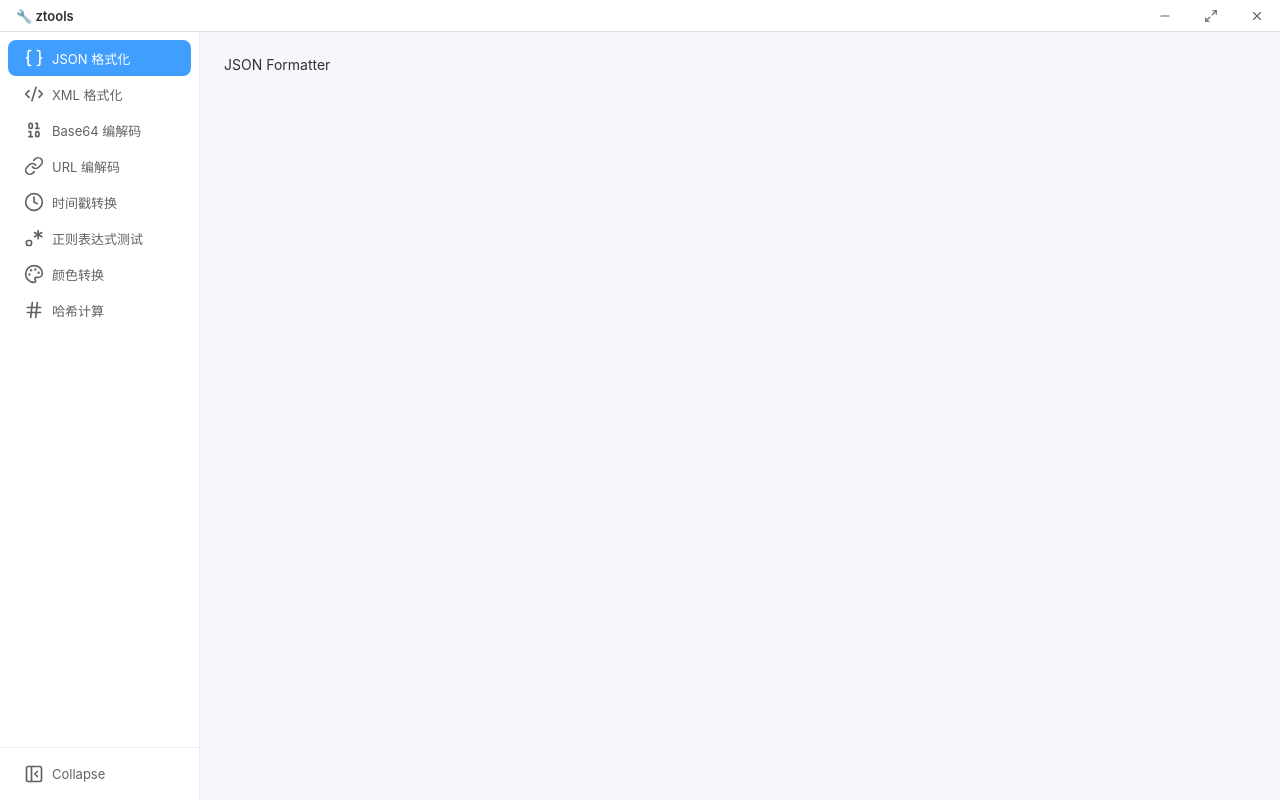
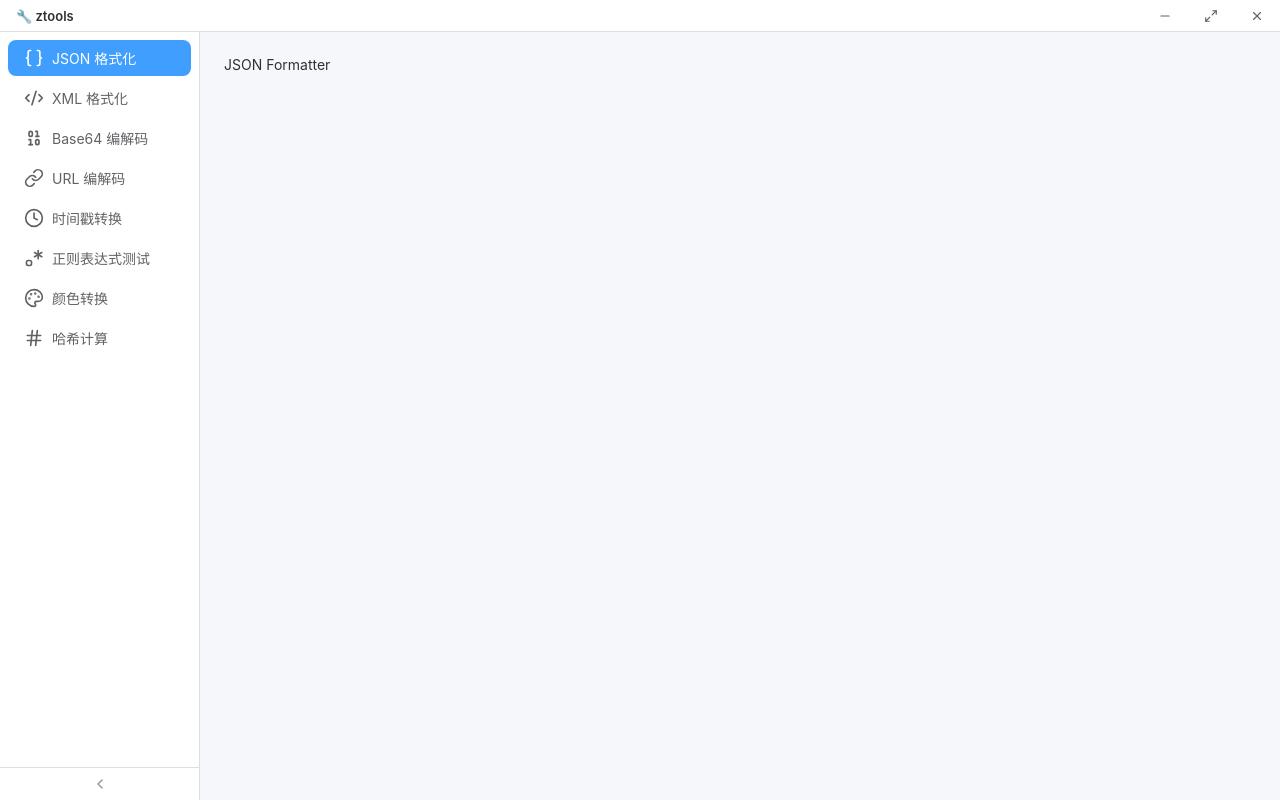
Before and after one commit to zzlhyly/ztools, a Vue app: page /#/json in a window 1280 px wide. Built offline with nearby package versions, Linux system fonts and the light colour scheme.

Commit message:
feat: add sidebar navigation component with 8 tools

```diff
--- a/src/components/Sidebar.vue
+++ b/src/components/Sidebar.vue
@@ -1,7 +1,7 @@
 <script setup lang="ts">
-import { useRouter, useRoute } from 'vue-router'
+import { useRoute, useRouter } from 'vue-router'
+import { useI18n } from 'vue-i18n'
 import { useAppStore } from '@/stores/app'
-import { useI18n } from 'vue-i18n'
 import {
   Braces,
   Code2,
@@ -11,27 +11,36 @@ import {
   Regex,
   Palette,
   Hash,
-  PanelLeftClose,
-  PanelLeftOpen,
+  ChevronLeft,
+  ChevronRight,
 } from 'lucide-vue-next'
+import type { Component } from 'vue'
 
+const route = useRoute()
 const router = useRouter()
-const route = useRoute()
+const { t } = useI18n()
 const appStore = useAppStore()
-const { t } = useI18n()
 
-const tools = [
-  { path: '/json', icon: Braces, labelKey: 'tools.json.name' },
-  { path: '/xml', icon: Code2, labelKey: 'tools.xml.name' },
-  { path: '/base64', icon: Binary, labelKey: 'tools.base64.name' },
-  { path: '/url', icon: Link, labelKey: 'tools.url.name' },
-  { path: '/timestamp', icon: Clock, labelKey: 'tools.timestamp.name' },
-  { path: '/regex', icon: Regex, labelKey: 'tools.regex.name' },
-  { path: '/color', icon: Palette, labelKey: 'tools.color.name' },
-  { path: '/hash', icon: Hash, labelKey: 'tools.hash.name' },
+interface ToolItem {
+  path: string
+  icon: Component
+  key: string
+}
+
+const tools: ToolItem[] = [
+  { path: '/json', icon: Braces, key: 'json' },
+  { path: '/xml', icon: Code2, key: 'xml' },
+  { path: '/base64', icon: Binary, key: 'base64' },
+  { path: '/url', icon: Link, key: 'url' },
+  { path: '/timestamp', icon: Clock, key: 'timestamp' },
+  { path: '/regex', icon: Regex, key: 'regex' },
+  { path: '/color', icon: Palette, key: 'color' },
+  { path: '/hash', icon: Hash, key: 'hash' },
 ]
 
-function navigateTo(path: string) {
+const isActive = (path: string) => route.path === path
+
+const navigateTo = (path: string) => {
   router.push(path)
   appStore.addRecentTool(path)
 }
@@ -39,27 +48,25 @@ function navigateTo(path: string) {
 
 <template>
   <aside class="sidebar" :class="{ collapsed: appStore.sidebarCollapsed }">
-    <div class="sidebar-tools">
+    <nav class="sidebar-nav">
       <div
         v-for="tool in tools"
         :key="tool.path"
-        class="sidebar-item"
-        :class="{ active: route.path === tool.path }"
+        class="menu-item"
+        :class="{ active: isActive(tool.path) }"
+        :title="t(`tools.${tool.key}.name`)"
         @click="navigateTo(tool.path)"
       >
-        <el-icon :size="20"><component :is="tool.icon" /></el-icon>
-        <span v-if="!appStore.sidebarCollapsed" class="sidebar-label">{{ t(tool.labelKey) }}</span>
+        <component :is="tool.icon" :size="20" />
+        <span v-if="!appStore.sidebarCollapsed" class="menu-text">
+          {{ t(`tools.${tool.key}.name`) }}
+        </span>
       </div>
-    </div>
-    <div class="sidebar-footer">
-      <div class="sidebar-item" @click="appStore.toggleSidebar">
-        <el-icon :size="20">
-          <PanelLeftClose v-if="!appStore.sidebarCollapsed" />
-          <PanelLeftOpen v-else />
-        </el-icon>
-        <span v-if="!appStore.sidebarCollapsed" class="sidebar-label">Collapse</span>
-      </div>
-    </div>
+    </nav>
+    <button class="toggle-button" @click="appStore.toggleSidebar()">
+      <ChevronLeft v-if="!appStore.sidebarCollapsed" :size="16" />
+      <ChevronRight v-else :size="16" />
+    </button>
   </aside>
 </template>
 
@@ -69,49 +76,63 @@ function navigateTo(path: string) {
   flex-direction: column;
   width: var(--sidebar-width);
   background-color: var(--bg-color);
-  border-right: 1px solid var(--border-color-lighter);
-  transition: width 0.3s;
-  overflow: hidden;
+  border-right: 1px solid var(--border-color);
+  transition: width 0.3s ease;
 }
 
 .sidebar.collapsed {
   width: var(--sidebar-collapsed-width);
 }
 
-.sidebar-tools {
+.sidebar-nav {
   flex: 1;
   padding: var(--spacing-sm);
   overflow-y: auto;
 }
 
-.sidebar-item {
+.menu-item {
   display: flex;
   align-items: center;
   gap: var(--spacing-sm);
   padding: var(--spacing-sm) var(--spacing-md);
+  margin-bottom: var(--spacing-xs);
   border-radius: var(--radius-md);
   cursor: pointer;
   color: var(--text-color-regular);
   transition: all 0.2s;
   white-space: nowrap;
+  overflow: hidden;
 }
 
-.sidebar-item:hover {
+.menu-item:hover {
   background-color: var(--bg-color-page);
   color: var(--text-color-primary);
 }
 
-.sidebar-item.active {
+.menu-item.active {
   background-color: var(--color-primary);
-  color: #fff;
+  color: white;
 }
 
-.sidebar-label {
-  font-size: var(--font-size-sm);
+.menu-text {
+  overflow: hidden;
+  text-overflow: ellipsis;
 }
 
-.sidebar-footer {
+.toggle-button {
+  display: flex;
+  align-items: center;
+  justify-content: center;
   padding: var(--spacing-sm);
-  border-top: 1px solid var(--border-color-lighter);
+  border: none;
+  background: transparent;
+  color: var(--text-color-secondary);
+  cursor: pointer;
+  border-top: 1px solid var(--border-color);
+}
+
+.toggle-button:hover {
+  color: var(--text-color-primary);
+  background-color: var(--bg-color-page);
 }
 </style>
```
Also changed, not shown: 1 other file (tests, documents, lock files or other folders).
